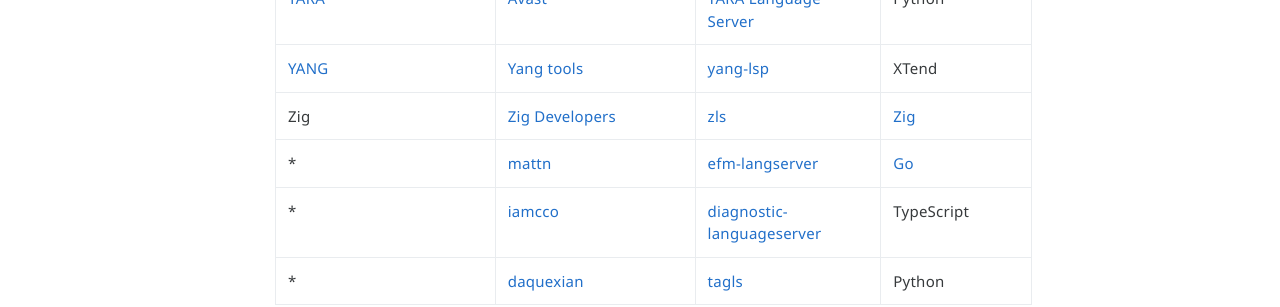
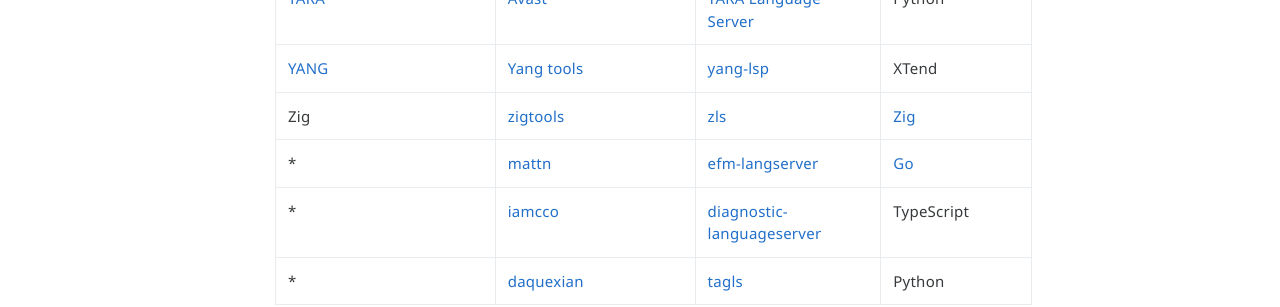
Before and after one commit to microsoft/language-server-protocol, a Jekyll site: the page built from _implementors/servers.md, in a window 1280 px wide and 900 px high, scrolled down 11050 px. Shown: the part 394-701 px from the top of the window. Built offline with Jekyll 4.4.1, drawn with Linux system fonts in a browser that asks for light colours; nearby versions of some CDN libraries; comment, search, counter and statistics services are not loaded.

Commit message:
Correct authors of Zig Language Server (#1625)
zls is not an official piece of Zig software so saying it was created by the Zig developers is misleading

```diff
--- a/_implementors/servers.md
+++ b/_implementors/servers.md
@@ -207,7 +207,7 @@
 | YAML| [Red Hat Developers](https://github.com/redhat-developer) | [yaml-language-server](https://github.com/redhat-developer/yaml-language-server) | TypeScript |
 | [YARA](https://github.com/virusTotal/yara) | [Avast](https://github.com/avast) | [YARA Language Server](https://github.com/avast/yls) | Python |
 | [YANG](https://tools.ietf.org/html/rfc7950)| [Yang tools](https://github.com/yang-tools) | [yang-lsp](https://github.com/yang-tools/yang-lsp) |  XTend |
-| Zig | [Zig Developers](https://github.com/orgs/zigtools) | [zls](https://github.com/zigtools/zls) | [Zig](https://ziglang.org) |
+| Zig | [zigtools](https://github.com/zigtools) | [zls](https://github.com/zigtools/zls) | [Zig](https://ziglang.org) |
 | * | [mattn](https://github.com/mattn) | [efm-langserver](https://github.com/mattn/efm-langserver) | [Go](https://golang.org/) |
 | * | [iamcco](https://github.com/iamcco) | [diagnostic-languageserver](https://github.com/iamcco/diagnostic-languageserver) | TypeScript |
 | * | [daquexian](https://github.com/daquexian) | [tagls](https://github.com/daquexian/tagls) | Python |
```
